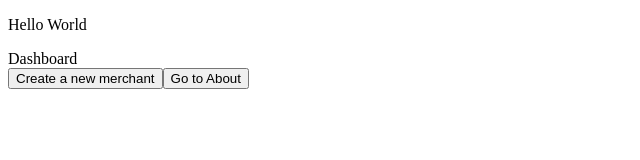
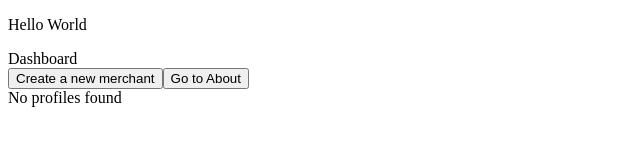
Before and after one commit to Riddhiagrawal001/test-application, a React (Create React App) app: page / in a window 1280 px wide. Shown: the top 160 px of the page, without its empty margins (0-640 px from the left). Built offline with nearby package versions, Linux system fonts and the light colour scheme.

Commit message:
profile list added

```diff
--- a/src/App.js
+++ b/src/App.js
@@ -8,6 +8,8 @@ import 'tailwindcss/tailwind.css'; // Import Tailwind CSS styles
 
 function MainPage() {
   const navigate = useNavigate();
+
+  const [profileList, setProfileList] = React.useState([]);
 
 
   const getTokenFromLocalStorage = (key, defaultValue) => {
@@ -25,13 +27,10 @@ function MainPage() {
       // Get data from localStorage
       let userinfo = getTokenFromLocalStorage('USER_INFO', null);
       let token = userinfo ? userinfo.token : "";
-      let body = {
-        "product_type": "orchestration",
-        "company_name": "testcompanyname"
-      }
+
 
       // Make Axios POST call with try-catch
-      const response = await axios.post('http://localhost:9000/api/user/create_merchant', body, {
+      const response = await axios.get('http://localhost:9000/api/user/list/profile', {
         headers: {
           'Content-Type': 'application/json',
           'Authorization': `Bearer ${token}` // Use the token from localStorage
@@ -40,6 +39,7 @@ function MainPage() {
 
       // Handle success
       console.log('API call successful:', response.data);
+      setProfileList(response.data);
 
     } catch (error) {
       console.error('Error:', error.message);
@@ -52,6 +52,15 @@ function MainPage() {
       <div>Dashboard</div>
       <button className="border border-blue-400 px-4 py-2 rounded-md bg-blue-200" onClick={() => handleApiCall()}>Create a new merchant</button>
       <button className="border border-blue-400 px-4 py-2 rounded-md bg-blue-200" onClick={() => navigate('/dashboard/test-application/about')}>Go to About</button>
+      {profileList.length > 0 ?
+        profileList.map((profile, index) => (
+          <div key={index} className="border border-gray-300 p-4 rounded-md">
+            <h3 className="text-lg font-semibold">{profile.name}</h3>
+          </div>
+        )) :
+        <div className="text-gray-500">No profiles found</div>
+      }
+
     </div>
   );
 }
```
Also changed, not shown: 2 other files (tests, documents, lock files or other folders).
